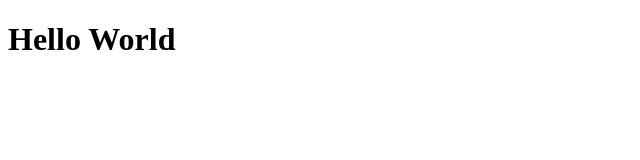
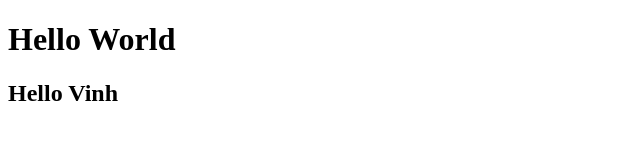
Before and after one commit to vinbuddy/Git-Demo, a plain HTML site: page index.html in a window 1280 px wide. Shown: the whole page, without its empty margins (0-640 px from the left). Drawn offline with Linux system fonts and the light colour scheme.

Commit message:
add h2 tag

```diff
--- a/index.html
+++ b/index.html
@@ -1,11 +1,15 @@
 <!DOCTYPE html>
 <html lang="en">
+
 <head>
     <meta charset="UTF-8">
     <meta name="viewport" content="width=device-width, initial-scale=1.0">
     <title>Git Demo</title>
 </head>
+
 <body>
     <h1>Hello World</h1>
+    <h2>Hello Vinh</h2>
 </body>
+
 </html>
```
